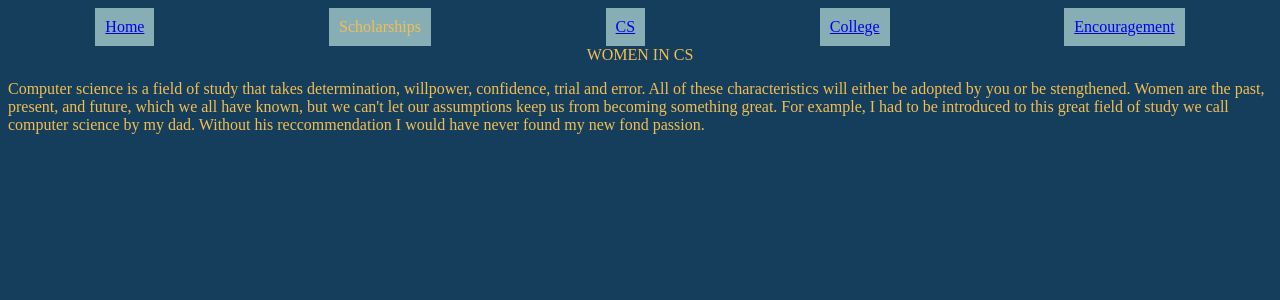
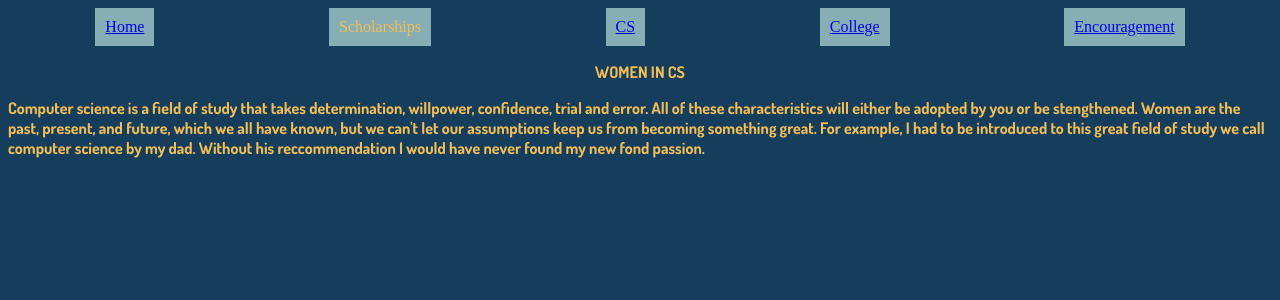
Before and after one commit to KarinaMontiel/finalproject, a PHP site: page /womenInCS.html in a window 1280 px wide. Shown: the top 300 px of the page. Run offline with PHP 8.4, Linux system fonts and the light colour scheme.

Commit message:
created div id

```diff
--- a/main.css
+++ b/main.css
@@ -4,16 +4,10 @@ background-color: #153e5c;
 color: #f2be54;
 }
 
-#title {
-  font-family: 'Monoton', cursive;
-  font-size: 80px;
-}
 #nav-bar {
     display:flex;
     color:#f2be54;
     justify-content:space-around;
-    text-decoration: none;
-
 }
 
 #nav-bar .item {
@@ -34,9 +28,10 @@ color: #f2be54;
   font-size: px;
 }
 
-<img src="pushyourself.jpg" alt="pushyourslef" width="300" height="200">
-
 
 
 
 /* This is Aubri's section */
+#womenInCS {
+  font-family: 'Dosis', sans-serif;
+  }
--- a/womenInCS.html
+++ b/womenInCS.html
@@ -2,6 +2,7 @@
 <html>
   <head>
     <link rel="stylesheet" href="main.css">
+    <link href="https://fonts.googleapis.com/css?family=Dosis:700" rel="stylesheet">
     <div id="nav-bar">
         <div class="item"><a href="finalproject.html">Home</a></div>
         <div class="item">Scholarships</div>
@@ -9,14 +10,11 @@
         <div class="item">College</div>
         <div class="item"><a href="encouragement.html">Encouragement</a></div>
     </div>
-    <style>
     <link href="https://fonts.googleapis.com/css?family=Dosis:700" rel="stylesheet">
-    font-family: 'Dosis', sans-serif;
-    </style>
-    <center>WOMEN IN CS</center>
   </head>
   <body>
-
+    <div id="womenInCS">
+    <p><center>WOMEN IN CS</center></p>
     <p>Computer science is a field of study that takes determination, willpower, confidence, trial and error. All of these characteristics will either be adopted by you or be stengthened. Women are the past, present, and future, which we all have known, but we can't let our assumptions keep us from becoming something great. For example, I had to be introduced to this great field of study we call computer science by my dad. Without his reccommendation I would have never found my new fond passion.</p>
   </body>
 </head>
```
